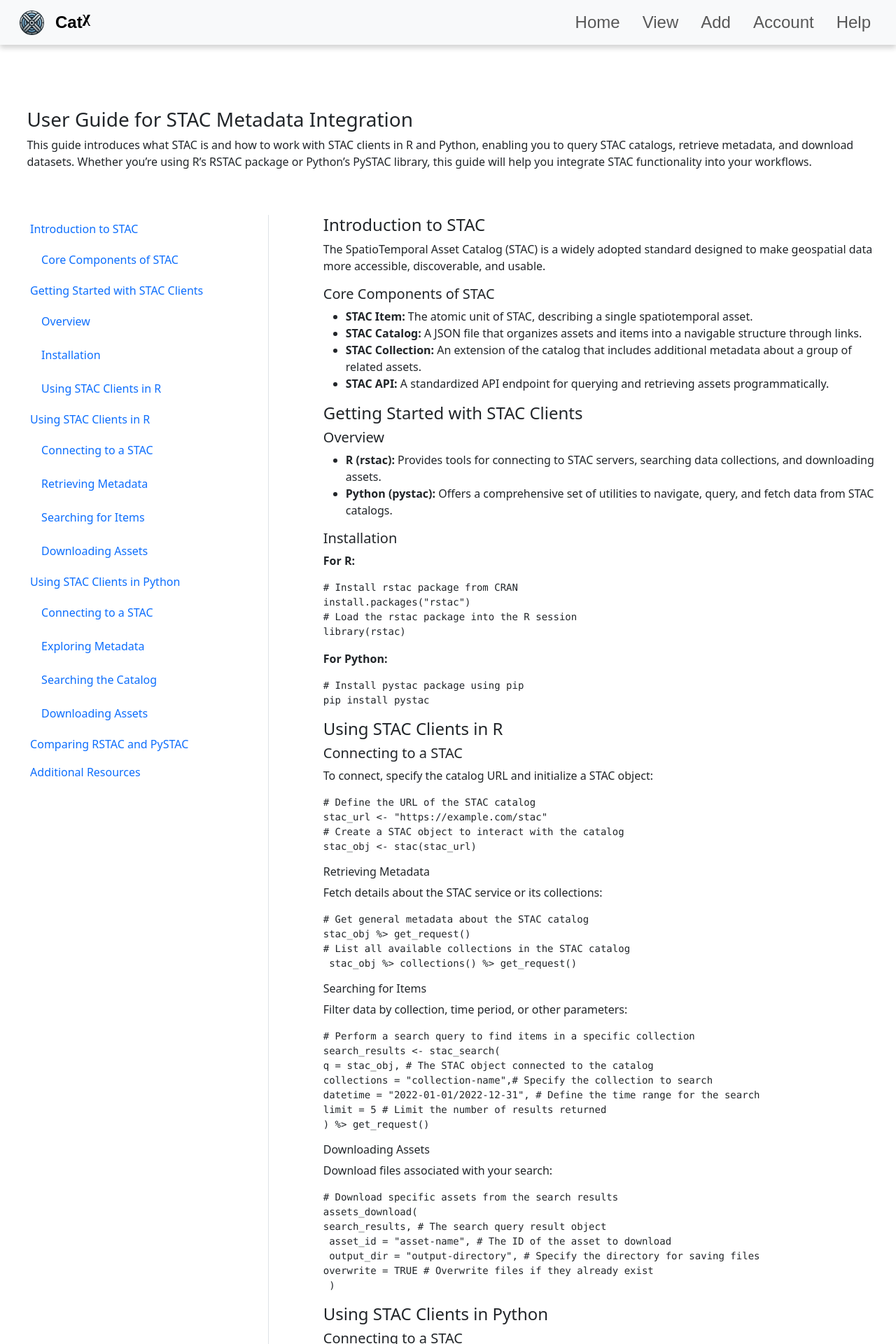
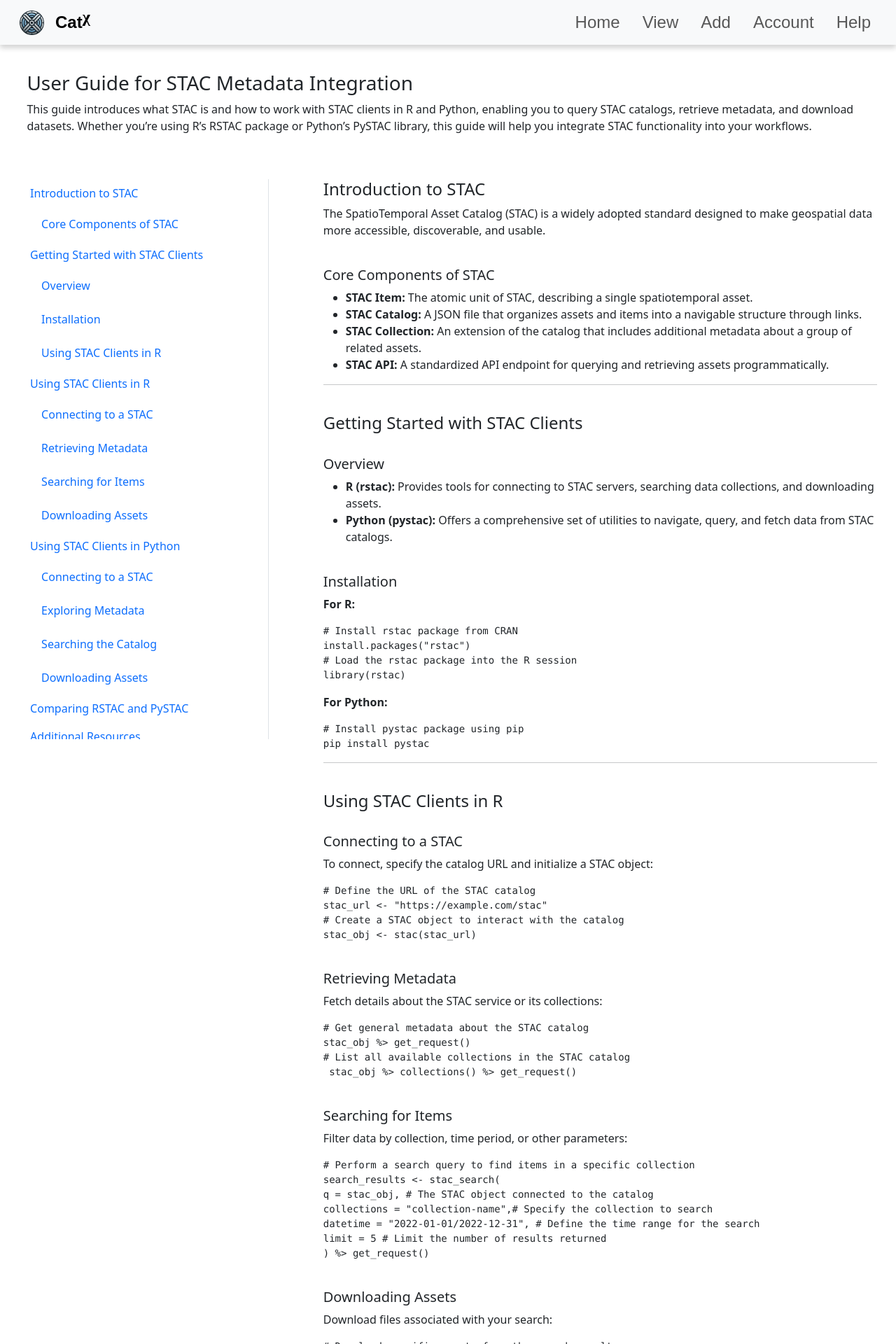
Before and after one commit to awiechma/CatX, a React (Vite) app in the folder react-app-catx/: page /help in a window 1280 px wide. Shown: the top 1920 px of the page at 70% size. Built offline with nearby package versions, Linux system fonts and the light colour scheme.

Commit message:
formatted Helppage

```diff
--- a/react-app-catx/src/Help.css
+++ b/react-app-catx/src/Help.css
@@ -8,7 +8,14 @@
 }
 
 .intro-to-help{
-    padding-top: 12%;
+    padding-top: 8%;
     padding-left: 3%;
     padding-right: 3%;
 }
+
+#navbar-example3 {
+    position: sticky;
+    top: 0;
+    max-height: 100vh;
+    overflow-y: auto;
+}
--- a/react-app-catx/src/components/Scrollspy.jsx
+++ b/react-app-catx/src/components/Scrollspy.jsx
@@ -95,6 +95,7 @@ const ScrollSpyComponent = () => {
                             discoverable, and usable.
                         </p>
                     </div>
+                    <br></br>
                     <div id="item-1-1">
                         <h5>Core Components of STAC</h5>
                         <ul>
@@ -117,9 +118,13 @@ const ScrollSpyComponent = () => {
                             </li>
                         </ul>
                     </div>
+
+                    <hr></hr>
+                    <br></br>
                     <div id="item-2">
                         <h4>Getting Started with STAC Clients</h4>
                     </div>
+                    <br></br>
                     <div id="item-2-1">
                         <h5>Overview</h5>
                         <ul>
@@ -134,6 +139,7 @@ const ScrollSpyComponent = () => {
                             </li>
                         </ul>
                     </div>
+                    <br></br>
                     <div id="item-2-2">
                         <h5>Installation</h5>
                         <p>
@@ -159,8 +165,12 @@ const ScrollSpyComponent = () => {
                             </code>
                         </pre>
                     </div>
+
+                    <hr></hr>
+                    <br></br>
                     <div id="item-3">
                         <h4>Using STAC Clients in R</h4>
+                        <br></br>
                         <div id="item-3-1">
                             <h5>Connecting to a STAC</h5>
                             <p>
@@ -175,8 +185,9 @@ const ScrollSpyComponent = () => {
                                     &lt;- stac(stac_url)
                                 </code>
                             </pre>
+                            <br></br>
                             <div id="item-3-2">
-                                <h6>Retrieving Metadata</h6>
+                                <h5>Retrieving Metadata</h5>
                                 <p>Fetch details about the STAC service or its collections:</p>
                                 <pre>
                                     <code>
@@ -187,8 +198,9 @@ const ScrollSpyComponent = () => {
                                     </code>
                                 </pre>
                             </div>
+                            <br></br>
                             <div id="item-3-3">
-                                <h6>Searching for Items</h6>
+                                <h5>Searching for Items</h5>
                                 <p>
                                     Filter data by collection, time period, or other parameters:
                                 </p>
@@ -207,8 +219,9 @@ const ScrollSpyComponent = () => {
                                     </code>
                                 </pre>
                             </div>
+                            <br></br>
                             <div id="item-3-4">
-                                <h6>Downloading Assets</h6>
+                                <h5>Downloading Assets</h5>
                                 <p>Download files associated with your search:</p>
                                 <pre>
                                     <code>
@@ -225,9 +238,12 @@ const ScrollSpyComponent = () => {
                         </div>
                     </div>
 
+                    <hr></hr>
+                    <br></br>
                     <div id="item-4">
                         <h4>Using STAC Clients in Python</h4>
                     </div>
+                    <br></br>
                     <div id="item-4-1">
                         <h5>Connecting to a STAC</h5>
                         <p>Connect to catalog using its URL:</p>
@@ -247,6 +263,7 @@ const ScrollSpyComponent = () => {
                             </code>
                         </pre>
                     </div>
+                    <br></br>
                     <div id="item-4-2">
                         <h5>Exploring Metadata</h5>
                         <p>Fetch and display metadata about the catalog, collections, or items:</p>
@@ -267,6 +284,7 @@ const ScrollSpyComponent = () => {
                             </code>
                         </pre>
                     </div>
+                    <br></br>
                     <div id="item-4-3">
                         <h5>Searching the Catalog</h5>
                         <p>Use the client to search for specific datasets:</p>
@@ -285,6 +303,7 @@ const ScrollSpyComponent = () => {
                             </code>
                         </pre>
                     </div>
+                    <br></br>
                     <div id="item-4-4">
                         <h5>Downloading Assets</h5>
                         <p>Download data files from an item’s assets:</p>
@@ -308,6 +327,9 @@ const ScrollSpyComponent = () => {
                         </pre>
                     </div>
                 </div>
+
+                <hr></hr>
+                <br></br>
                 <div id="item-5">
                     <h4>Comparing RSTAC and PySTAC</h4>
                     <div>
@@ -353,6 +375,9 @@ const ScrollSpyComponent = () => {
                             </tbody>
                         </table>
                     </div>
+                    <br></br>
+                    <hr></hr>
+                    <br></br>
                     <div id="item-6">
                         <h4>Additional Resources</h4>
                         <div>
```
